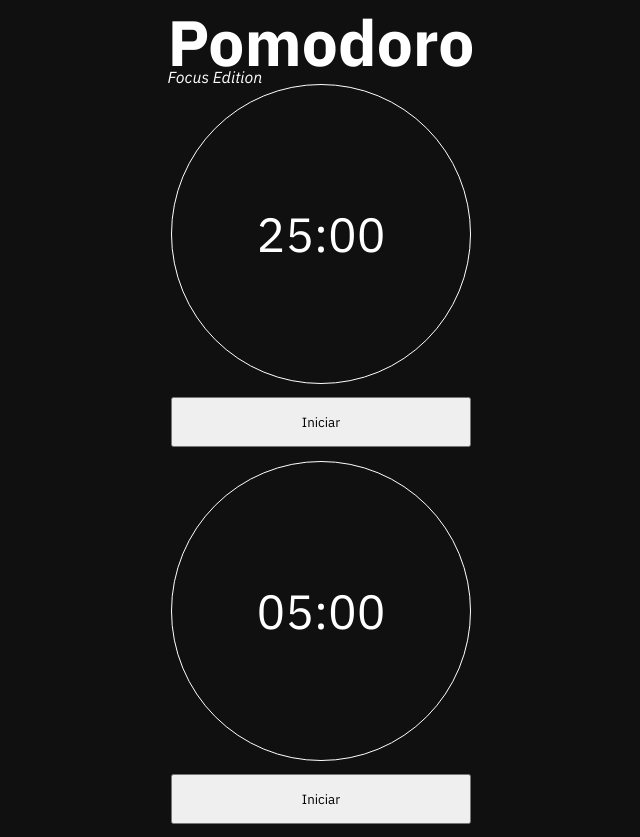
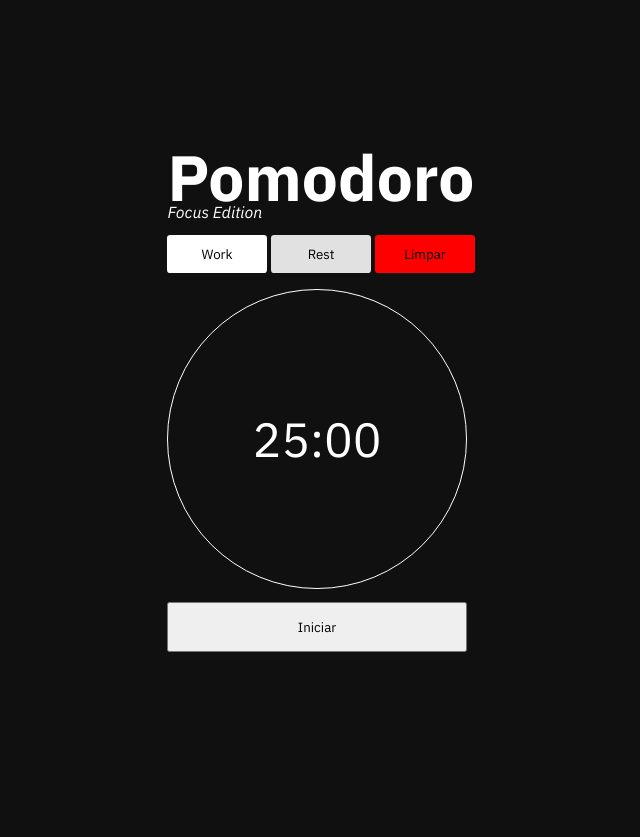
Before and after one commit to Francisco-Thiago/pomodoro, an Angular app: page / in a window 1280 px wide. Shown: the whole page, without its empty margins (319-959 px from the left). After the commit the page ends 800 px from the top, so only its background shows below. Built offline with nearby package versions, Linux system fonts and the light colour scheme.

Commit message:
feat: menu options

```diff
--- a/src/app/app.module.ts
+++ b/src/app/app.module.ts
@@ -4,12 +4,14 @@ import { BrowserModule } from '@angular/platform-browser';
 import { AppComponent } from './app.component';
 import { CounterComponent } from './timer/timer.component';
 import { TimersComponent } from './timers/timers.component';
+import { TimerMenuComponent } from './timer-menu/timer-menu.component';
 
 @NgModule({
   declarations: [
     AppComponent,
     CounterComponent,
-    TimersComponent
+    TimersComponent,
+    TimerMenuComponent
   ],
   imports: [
     BrowserModule
--- /dev/null
+++ b/src/app/timer-menu/timer-menu.component.html
@@ -0,0 +1,10 @@
+<div class="button-groups">
+  <button class="eraser" (click)="clearCounter()">Limpar</button>
+  <button
+    *ngFor="let mode of modeOptions | keyvalue"
+    (click)="onSelected(mode.value)"
+    [ngClass]="{ button: true, selected: selectedMode === mode.value }"
+  >
+    {{ mode.value }}
+  </button>
+</div>
--- /dev/null
+++ b/src/app/timer-menu/timer-menu.component.scss
@@ -0,0 +1,40 @@
+.button-groups {
+  display: flex;
+  justify-content: center;
+  flex-direction: row-reverse;
+  align-items: center;
+  margin: 1em 0;
+  gap: .25em;
+
+  .eraser {
+    background-color: #ff0000;
+    border-radius: .25em;
+    cursor: pointer;
+    padding: .75em 1em;
+    min-width: 100px;
+    color: black;
+    border: none;
+
+    &.selected {
+      background-color: #ab0000;
+    }
+  }
+
+  .button {
+    background-color: #ffffffdf;
+    border-radius: .25em;
+    cursor: pointer;
+    padding: .75em 1em;
+    min-width: 100px;
+    color: black;
+    border: none;
+
+    &:hover {
+      background-color: #ffffff;
+    }
+
+    &.selected {
+      background-color: #ffffff;
+    }
+  }
+}
--- /dev/null
+++ b/src/app/timer-menu/timer-menu.component.ts
@@ -0,0 +1,24 @@
+import { Component, EventEmitter, Output } from '@angular/core';
+import { Type } from '../timer.model';
+
+@Component({
+  selector: 'app-timer-menu',
+  templateUrl: './timer-menu.component.html',
+  styleUrl: './timer-menu.component.scss'
+})
+export class TimerMenuComponent {
+  @Output('modeSelected') selected: EventEmitter<Type> = new EventEmitter();
+  @Output('clear') clear: EventEmitter<null> = new EventEmitter();
+
+  modeOptions = Type;
+  selectedMode = Type.Work
+
+  onSelected(mode: Type) {
+    this.selectedMode = mode;
+    this.selected.emit(this.selectedMode)
+  }
+
+  clearCounter() {
+    this.clear.emit();
+  }
+}
--- a/src/app/timer.model.ts
+++ b/src/app/timer.model.ts
@@ -8,6 +8,6 @@ export class Timer {
 }
 
 export enum Type {
+  Work = 'Work',
   Rest = 'Rest',
-  Work = 'Work',
 }
--- a/src/app/timer/timer.component.ts
+++ b/src/app/timer/timer.component.ts
@@ -1,4 +1,4 @@
-import { Component, Input, OnInit } from '@angular/core';
+import { Component, EventEmitter, Input, OnInit, Output } from '@angular/core';
 import { Timer, Type } from '../timer.model';
 
 @Component({
@@ -8,6 +8,7 @@ import { Timer, Type } from '../timer.model';
 })
 export class CounterComponent implements OnInit {
   @Input('timer') defaultTimer: Timer;
+  @Input('clear') isClear: boolean;
 
   status: boolean;
   counter: number;
@@ -37,10 +38,11 @@ export class CounterComponent implements OnInit {
   }
 
   timer() {
-    if (this.status) {
+    if (this.status ) {
       this.interval = setInterval(() => {
         this.counter < this.limit ? (this.counter += 1) : this.finish();
         this.formatCounter();
+        this.checkClear();
       }, 1000);
     } else {
       clearInterval(this.interval);
@@ -83,4 +85,13 @@ export class CounterComponent implements OnInit {
         ${String(minutes).padStart(2, '0')}:${String(seconds).padStart(2, '0')}
       `;
   }
+
+  checkClear() {
+    if(this.isClear) {
+      this.counter = 0;
+      this.toggle();
+      this.formatCounter(this.limit);
+      clearInterval(this.interval);
+    }
+  }
 }
--- a/src/app/timers/timers.component.html
+++ b/src/app/timers/timers.component.html
@@ -1,2 +1,3 @@
-<app-timer [timer]="work"></app-timer>
-<app-timer [timer]="rest"></app-timer>
+<app-timer-menu (modeSelected)="onMode($event)" (clear)="onClear()"></app-timer-menu>
+<app-timer [timer]="work" [clear]="clear" *ngIf="mode === modeOptions.Work"></app-timer>
+<app-timer [timer]="rest" [clear]="clear" *ngIf="mode === modeOptions.Rest"></app-timer>
--- a/src/app/timers/timers.component.ts
+++ b/src/app/timers/timers.component.ts
@@ -7,6 +7,10 @@ import { Timer, Type } from '../timer.model';
   styleUrl: './timers.component.scss',
 })
 export class TimersComponent {
+  mode = Type.Work;
+  modeOptions = Type;
+  clear = false;
+
   work: Timer = {
     type: Type.Work,
     sessions: 0,
@@ -20,4 +24,13 @@ export class TimersComponent {
     counter: 0,
     limit: 300,
   };
+
+  onMode(seletedMode: Type) {
+    this.mode = seletedMode;
+  }
+
+  onClear() {
+    this.clear = true;
+    setTimeout(() => {this.clear = false}, 1000);
+  }
 }
```
